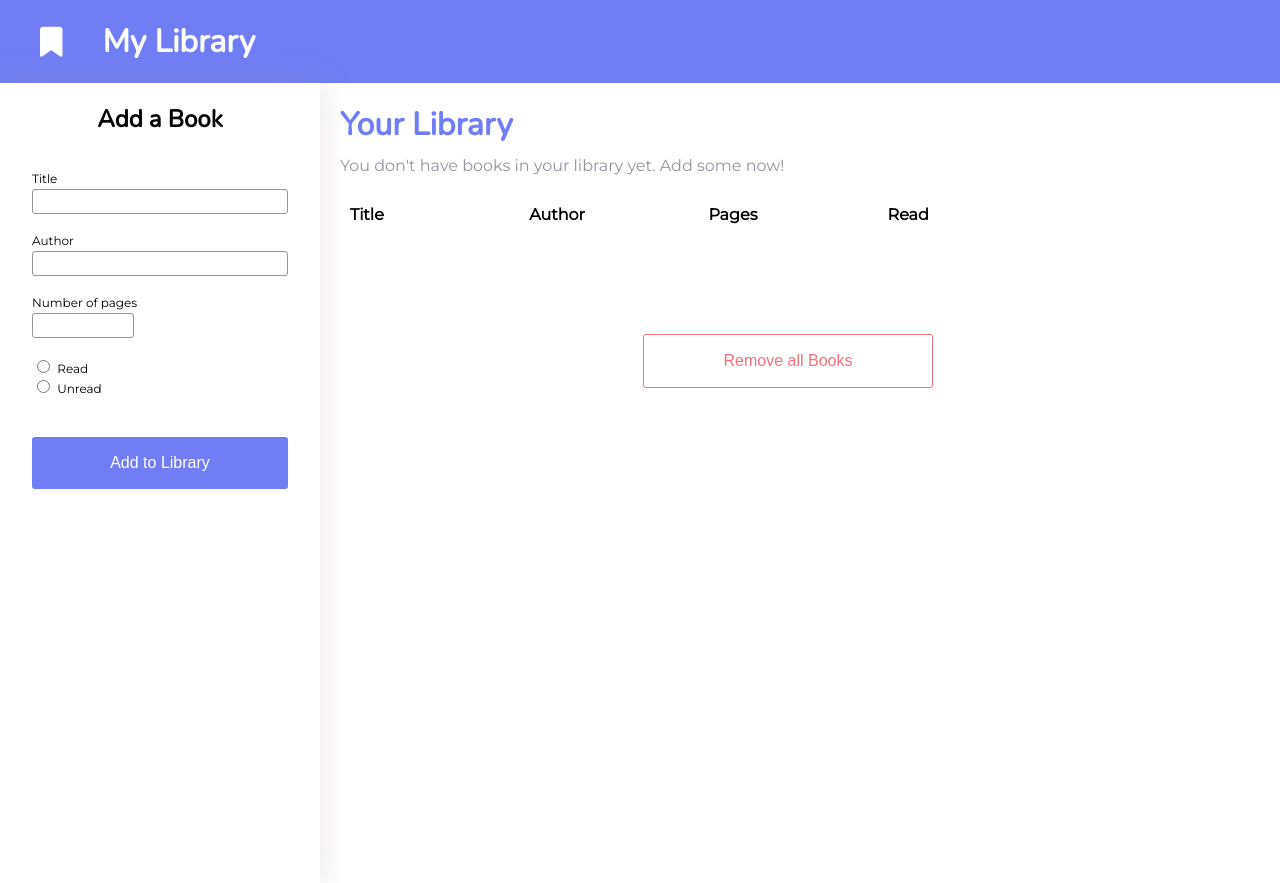
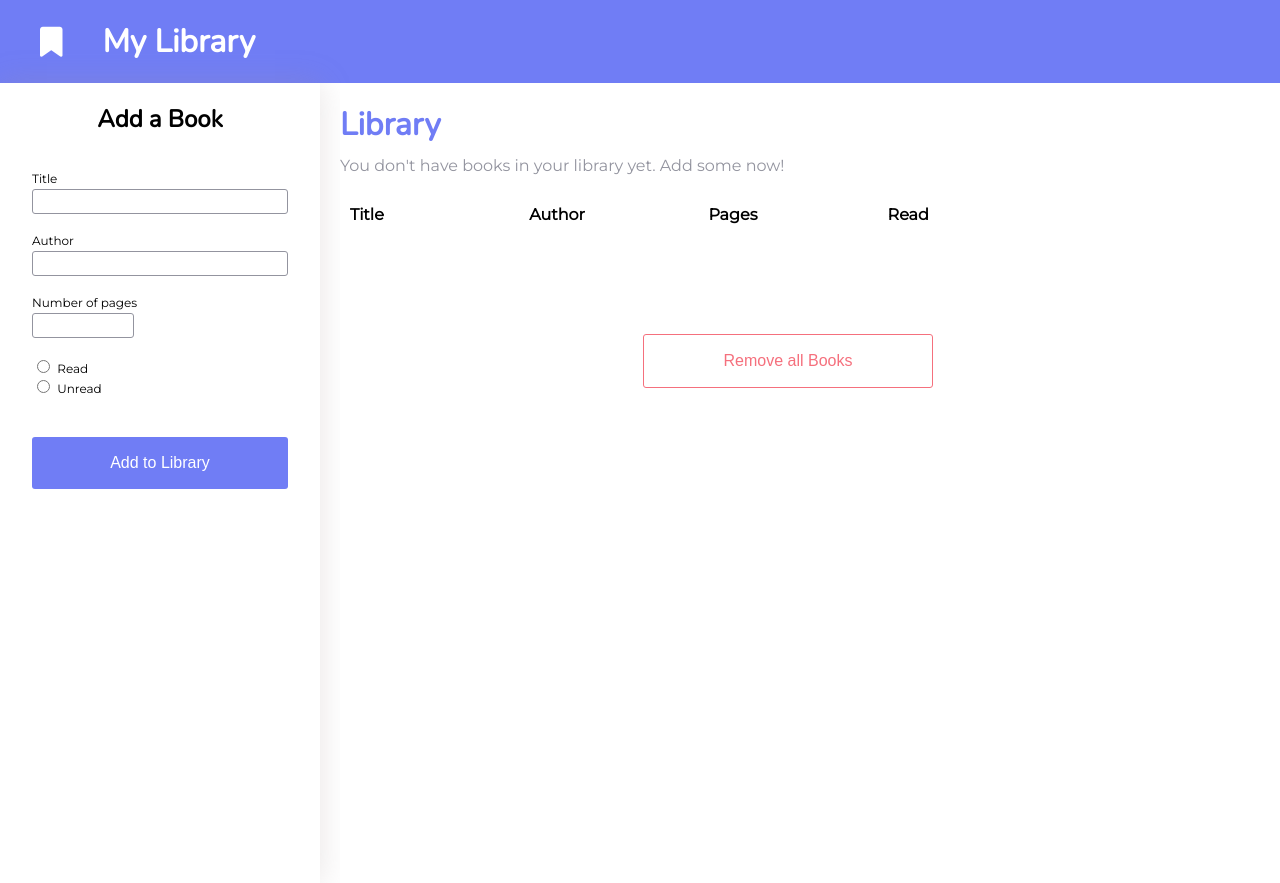
Before and after one commit to alinaalbrecht/library-app, a plain HTML site: page index.html in a window 1280 px wide. Drawn offline with nearby package versions, Linux system fonts and the light colour scheme.

Commit message:
fix wording

```diff
--- a/index.html
+++ b/index.html
@@ -97,7 +97,7 @@
         </form>
       </div>
       <div class="library-app__book-table">
-        <h1 class="book-table__title">Your Library</h1>
+        <h1 class="book-table__title">Library</h1>
         <div class="book-table__tally"></div>
         <table class="book-table__table">
           <thead class="table__header">
```
